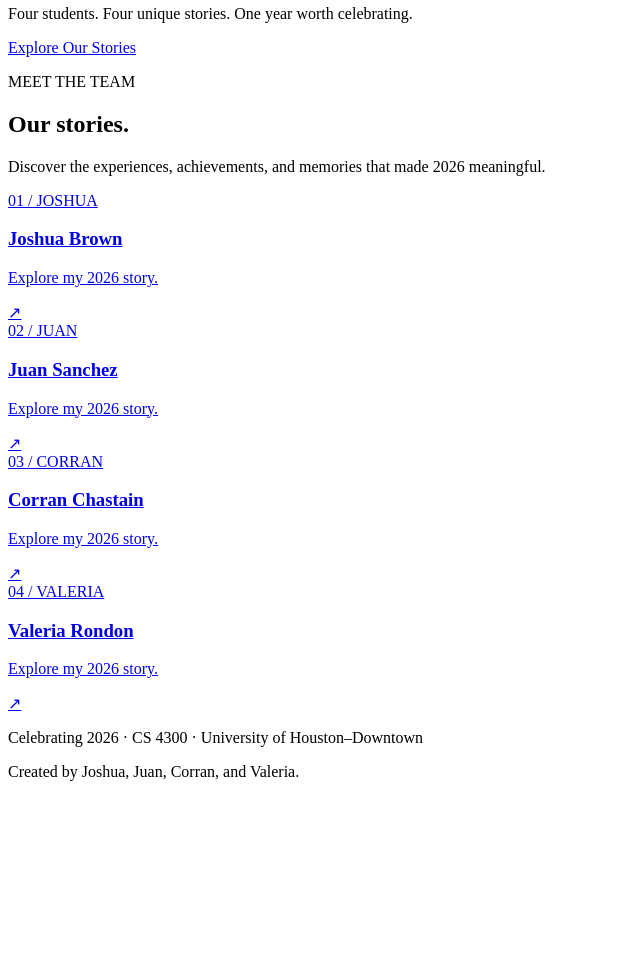
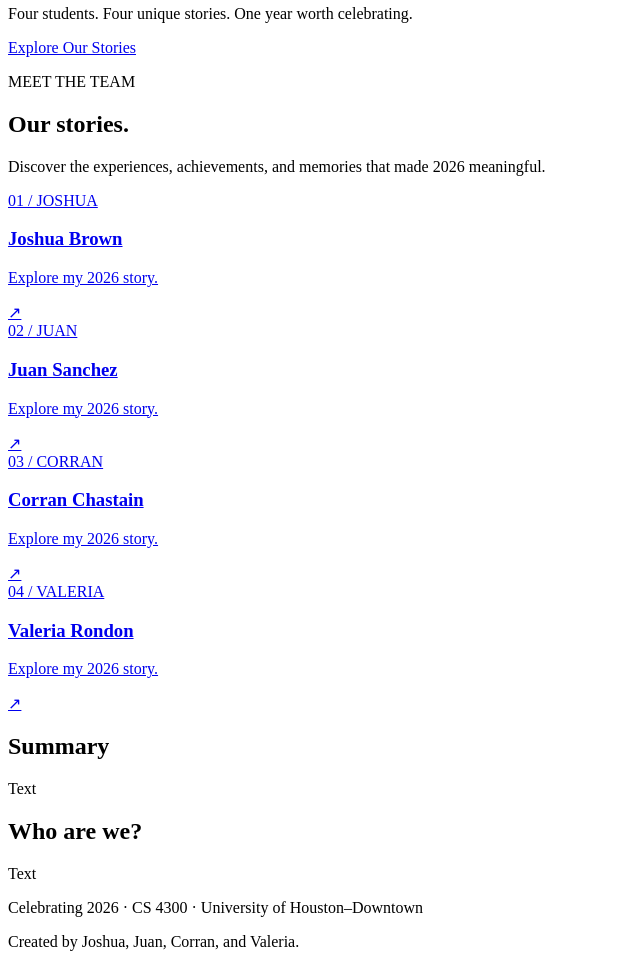
Before and after one commit to Diegoxiz/Web-Programming-Final-Project, a plain HTML site: page index.html in a window 1280 px wide. Shown: the part 131-1098 px from the top of the page, without its empty margins (0-640 px from the left). Before the commit the page ends 928 px from the top, so only its background shows below. Drawn offline with Linux system fonts and the light colour scheme.

Commit message:
Update index.html sections
Adding summary and who are we sections

```diff
--- a/index.html
+++ b/index.html
@@ -91,7 +91,19 @@
 
             </div>
         </section>
+	<section class = "summary">
+                <h2>Summary</h2>
+                <p>
+                    Text
+                </p>
+	</section>
 
+	<section class = "description">
+                <h2>Who are we?</h2>
+                <p>
+                    Text
+                </p>
+	</section>
     </main>
 
     <!-- Footer -->
```
